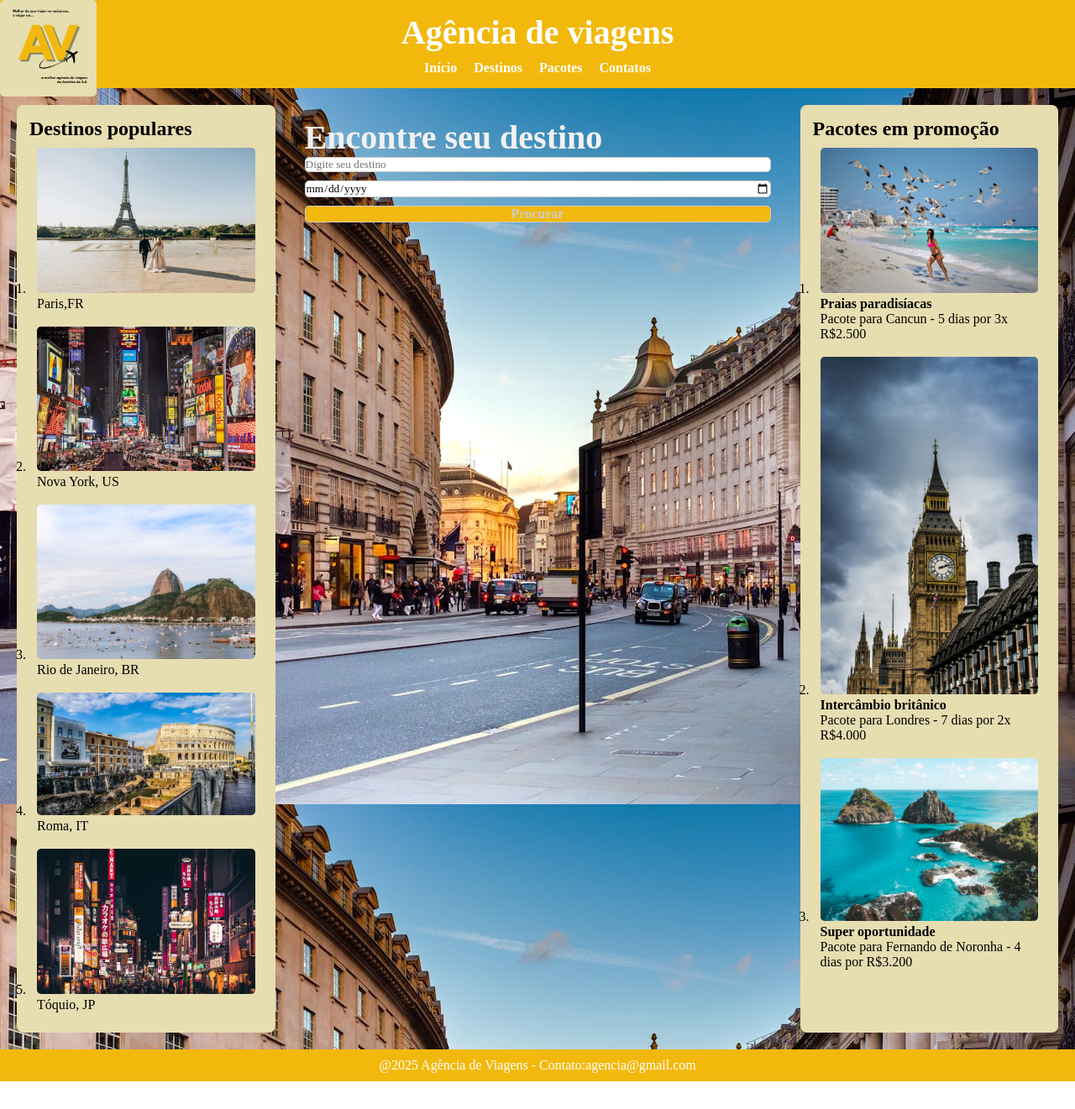
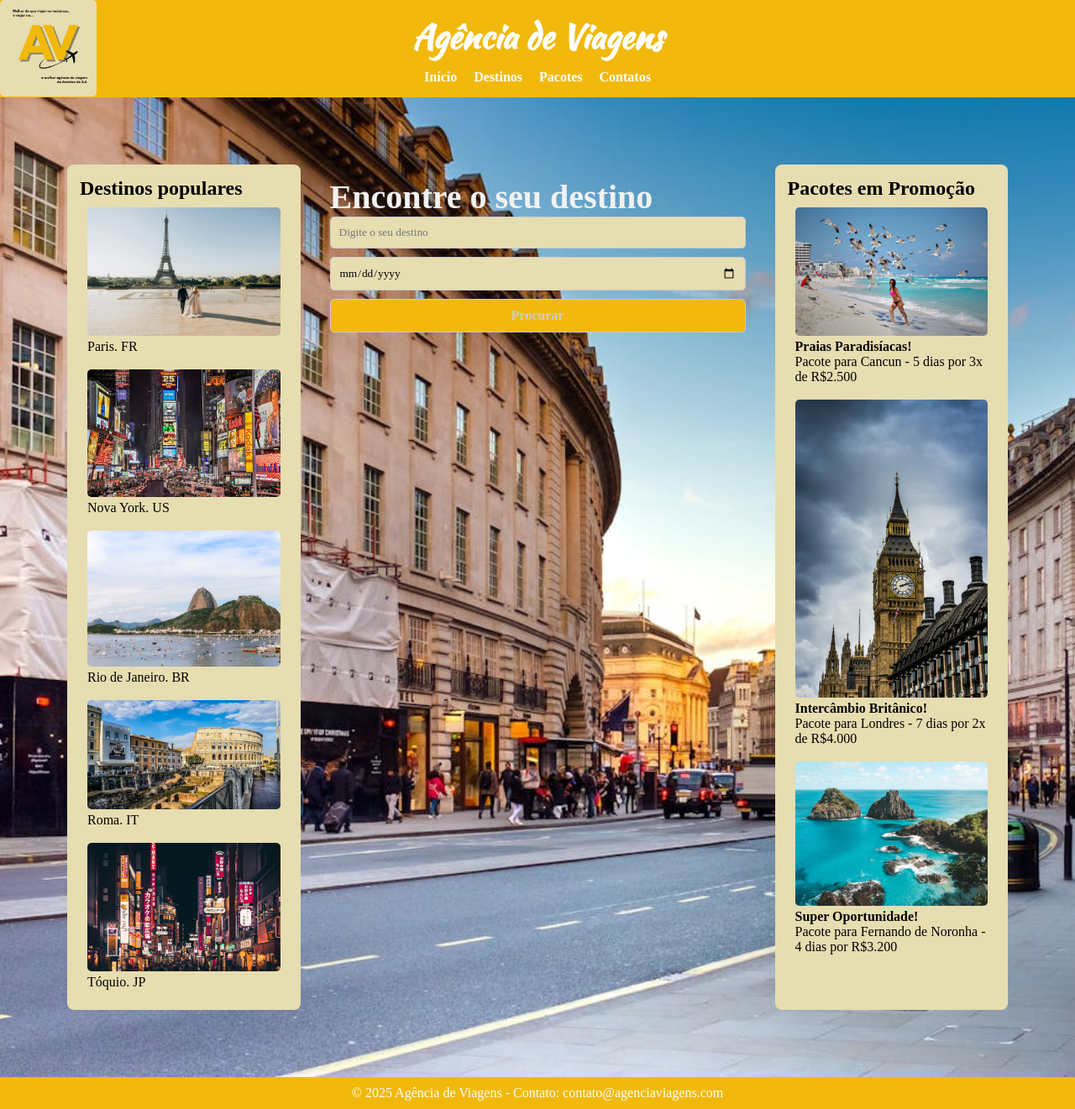
Before and after one commit to LauraDuttra/agenciaViagem_Laura, a plain HTML site: page index.html in a window 1280 px wide. Shown: the whole page at 84% size. Before the commit the page ends 1288 px from the top, so only its background shows below. Drawn offline with Linux system fonts and the light colour scheme.

Commit message:
finalizado

```diff
--- a/index.html
+++ b/index.html
@@ -3,80 +3,72 @@
 <head>
     <meta charset="UTF-8">
     <meta name="viewport" content="width=device-width, initial-scale=1.0">
-    <!-- link para css -->
     <link rel="stylesheet" href="style.css">
-    <!-- link para favicon("logo") -->
+    <title>Agência de Viagens</title>
+
     <link rel="shortcut icon" href="img/icons.png" type="image/x-icon">
-    <title>Agência de Viagem</title>
+
 </head>
 <body>
-    <!-- tag semântica para cabeçalho -->
     <header>
-        <img src="protótipo_figma/logo.png" alt="logo" class="logo">
-        <!-- tag semantica titulo -->
-        <h1 id="inicio">Agência de viagens</h1>
-        <!-- tag semântica para navegação -->
+        <img src="protótipo_figma/logo.png" alt="" class="logo">
+        <h1>Agência de Viagens</h1>
         <nav>
-            <a href="#inicio">Início</a>
+            <a href="#início">Início</a>
             <a href="#destinos">Destinos</a>
             <a href="#pacotes">Pacotes</a>
             <a href="#contatos">Contatos</a>
         </nav>
+
     </header>
-
-    <!-- menu lateral -->
     <div class="container">
-        <!-- tag semântica para informações laterais -->
-        <!-- Destinos populares -->
-        <!-- sidebar(barra lateral) -->
+        <!-- tag semântica para informações na lateral -->
+        <!-- destinos populares -->
         <aside class="sidebar">
             <h2 class="destinos">Destinos populares</h2>
-            <!-- tag lista não ordenada -->
             <ul>
-                <!-- item da lista -->
-                <li><img src="img/paris.jpg" alt="Paris">Paris,FR</li>
-                <li><img src="img/ny.jpg" alt="Nova youk">Nova York, US</li>
-                <li><img src="img/riojaneiro.jpg" alt="Rio">Rio de Janeiro, BR</li>
-                <li><img src="img/roma.jpg" alt="Roma">Roma, IT</li>
-                <li><img src="img/tokio.jpg" alt="Tóquio">Tóquio, JP</li>
+                <li><img src="img/paris.jpg" alt="Paris">Paris. FR</li>
+                <li><img src="img/ny.jpg" alt="Nova York">Nova York. US</li>
+                <li><img src="img/riojaneiro.jpg" alt="Rio de janeiro">Rio de Janeiro. BR</li>
+                <li><img src="img/roma.jpg" alt="Roma">Roma. IT</li>
+                <li><img src="img/tokio.jpg" alt="Tokio">Tóquio. JP</li>
             </ul>
         </aside>
 
-        <!--  tag semântica para sessões extras -->
+        <!-- tag para sessões extras-->
         <section class="main-content">
-            <h2 class="subtittle">Encontre seu destino</h2>
-            <!-- formulario -->
+            <h2 class="subtittle">Encontre o seu destino</h2>
             <form>
-                <input type="text" placeholder="Digite seu destino" required>
-                <input type="date" required>
+                <input type="text" placeholder="Digite o seu destino" required>
+                <input type="date" required >
                 <button type="submit">Procurar</button>
             </form>
         </section>
-        <!--  -->
+
         <aside class="secondary">
-            <h2 id="pacotes">Pacotes em promoção</h2>
+            <h2 id="pacotes">Pacotes em Promoção</h2>
             <ul>
-                <!-- b deixa em negrito -->
                 <li><img src="img/cancun.jpg" alt="Cancun">
-                    <b>Praias paradisíacas</b>
-                    <br>Pacote para Cancun - 5 dias por 3x R$2.500
+                <b>Praias Paradisíacas!</b>
+                <br>Pacote para Cancun - 5 dias por 3x de R$2.500
                 </li>
+
                 <li><img src="img/londres.jpg" alt="Londres">
-                    <b>Intercâmbio britânico </b>
-                    <br>Pacote para Londres - 7 dias por 2x R$4.000
+                <b>Intercâmbio Britânico!</b>
+                <br>Pacote para Londres - 7 dias por 2x de R$4.000
                 </li>
-                <li><img src="img/noronha.jpg" alt="Fernando de Noronha">
-                    <b>Super oportunidade</b>
-                    <br>Pacote para Fernando de Noronha - 4
-                    dias por R$3.200
+
+                <li><img src="img/noronha.jpg" alt="Noronha">
+                <b>Super Oportunidade!</b>
+                <br>Pacote para Fernando de Noronha - 4 dias por R$3.200
                 </li>
             </ul>
+
         </aside>
     </div>
+    <footer>
+        <p id="contatos">&copy; 2025 Agência de Viagens - Contato: contato@agenciaviagens.com</p>
 
-    <!-- tag semântica para rodape -->
-    <footer>
-        <p id="contatos">@2025 Agência de Viagens  - Contato:agencia@gmail.com</p>
     </footer>
 </body>
 </html>
--- a/style.css
+++ b/style.css
@@ -1,6 +1,6 @@
 @import url('https://fonts.googleapis.com/css2?family=Kaushan+Script&display=swap');
 
-@import url('https://fonts.googleapis.com/css2?family=Kaushan+Script&family=League+Spartan:wght@100..900&display=swap');
+@import url('https://fonts.googleapis.com/css2?family=League+Spartan:wght@100..900&display=swap');
 
 /* reset das configurações */
 *{
@@ -8,123 +8,126 @@
     padding: 0;
     box-sizing: border-box;
     font-family: "Poiret One", serif;
-    list-style: nome;
-}
-@import url('https://fonts.googleapis.com/css?family=Dancing+Script:wght@600&display swap');
-@import url('https://fonts.googleapis.com/css?family=Poiret+One&display swap');
-Classroom
-
-{
-    margin: 0;
-    padding: 0;
-    box-sizing: border-box;
-    font-family: "Poiret One", serif;
     list-style: none;
 }
-body {
+
+body{
     display: flex;
     flex-direction: column;
-    min-height: 100vh;
+    min-width: 100vh;
 }
 
-header {
-    background:#f2b90c;
+header{
+    background-color: #F2B90C ;
     color: white;
     padding: 15px;
     text-align: center;
 }
+
 h1{
-    font-family: "Dancing Script", serif;
+    font-family: "kaushan Script", serif;
     font-size: 2.5rem;
 }
-nav {
-    display: flex; gap: 20px;
+
+nav{
+    display: flex;
+    justify-content: center;
+    gap: 20px;
     margin-top: 10px;
-    justify-content: center;
 }
-nav a {
+
+nav a{
     color: white;
     text-decoration: none;
     font-weight: bold;
 }
-.container {
+
+.container{
     display: flex;
     flex: 1;
-    padding: 20px;
+    padding: 80px;
     gap: 20px;
     flex-wrap: wrap;
-    background: url(img/london.jpg) no-repeat center fixed;
+    background: url(img/london.jpg);
     background-size: cover;
 }
-.sidebar {
+
+.sidebar{
     flex: 1;
     min-width: 200px;
-    background: #e6ddb1;
+    background: #E6DDB1;
     padding: 15px;
     border-radius: 8px;
 }
-.main-content {
+
+.main-content{
     flex: 2;
     min-width: 300px;
     padding: 15px;
 }
+
 .subtittle{
-    color:#f1f1f1;
+    color: #f1f1f1;
     font-size: 2.5rem;
+}
 
-}
 .secondary{
     flex: 1;
     min-width: 200px;
-    background: #e6ddb1;
+    background-color: #E6DDB1;
     padding: 15px;
     border-radius: 8px;
 }
-li {
+
+li{
     padding: 9px;
 }
 
-footer {
-    background:#f2b90c;
+footer{
+    background-color: #F2B90C;
     color: white;
     text-align: center;
     padding: 10px;
     margin-top: auto;
 }
-form {
+
+form{
     display: flex;
     flex-direction: column;
     gap: 10px;
 }
-input, button {
-    background-color: #e6ddb1
+
+input, button{
+    background-color: #E6DDB1;
     padding: 10px;
     border: 1px solid #ccc;
     border-radius: 5px;
 }
-button {
-    background:#f2b90c;
+
+button{
+    background-color: #F2B90C;
     color: #ccc;
     cursor: pointer;
     font-weight: bold;
     font-size: 1rem;
 }
-button:hover {
-    background:#f2b90c;
+
+
+button:hover{
+    background: #F2B90C;
 }
-img {
+
+img{
     width: 100%;
     border-radius: 5px;
 }
-img {
-    width: 100%;
-    border-radius: 5px;
-}
-@media (max-width: 768px) {
-    .container {
+
+@media (max-width: 768px){
+    .container{
         flex-direction: column;
     }
 }
+
 .logo{
         width: 115px; /* Ajusta a largura da imagem */
         height: auto; /* Mantém a proporção da imagem */
```
Lines whose indentation alone changed are shown as unchanged.
